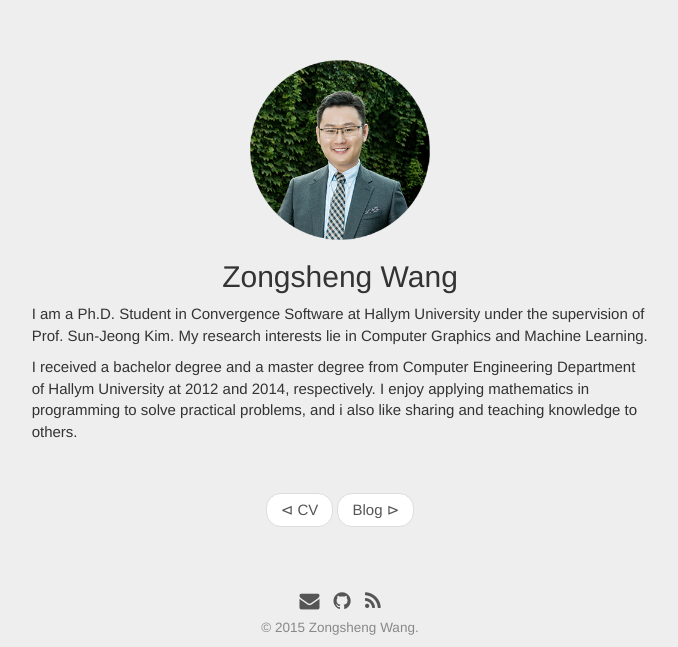
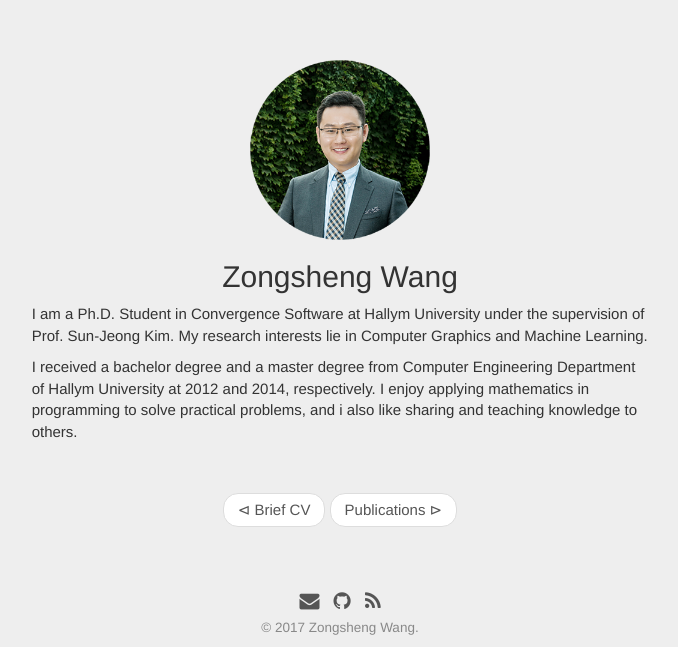
Before and after one commit to wzsh/wzsh.github.io, a website: page index.html in a window 1280 px wide. Shown: the part 153-800 px from the top of the page, without its empty margins (300-978 px from the left). Drawn offline with Linux system fonts and the light colour scheme.

Commit message:
Modify index.html

```diff
--- a/index.html
+++ b/index.html
@@ -29,8 +29,8 @@
 	        </div>
 	        <div class="row max-width">
 		        <ul class="pager">
-	        		<li><a href="cv_wzs_eng.pdf">⊲ CV </a></li>
-	        		<li><a href="#">Blog ⊳</a></li>
+	        		<li><a href="cv_wzs_eng.pdf">⊲ Brief CV </a></li>
+	        		<li><a href="#">Publications ⊳</a></li>
 	        	</ul>
         	</div>
 	    </div>
@@ -48,7 +48,7 @@
 					</a>
 				</div>
             	<div class="wzs-copy">
-					<p>© 2015 Zongsheng Wang. </p>
+					<p>© 2017 Zongsheng Wang. </p>
 				</div>
     		</div>
         </div>
```
